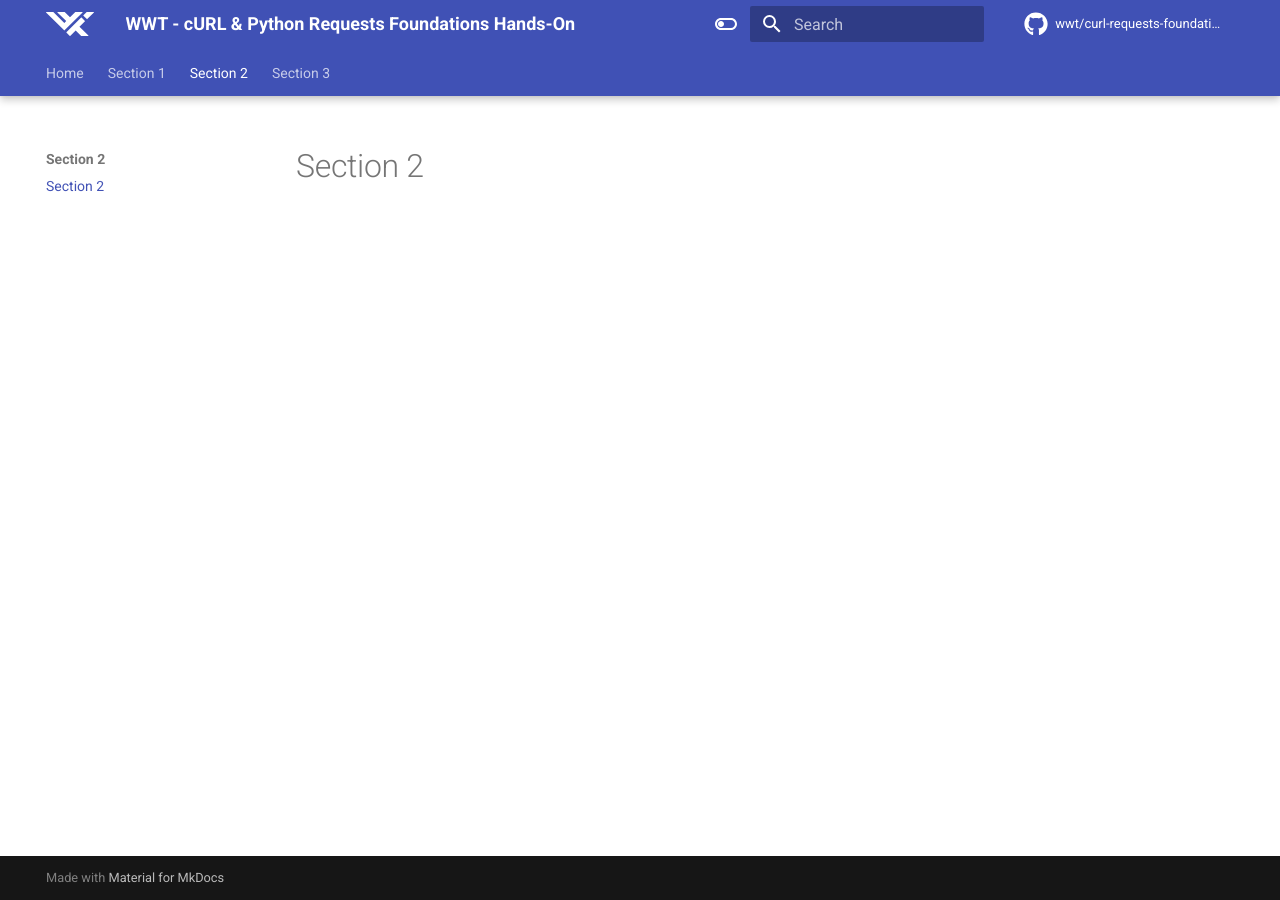
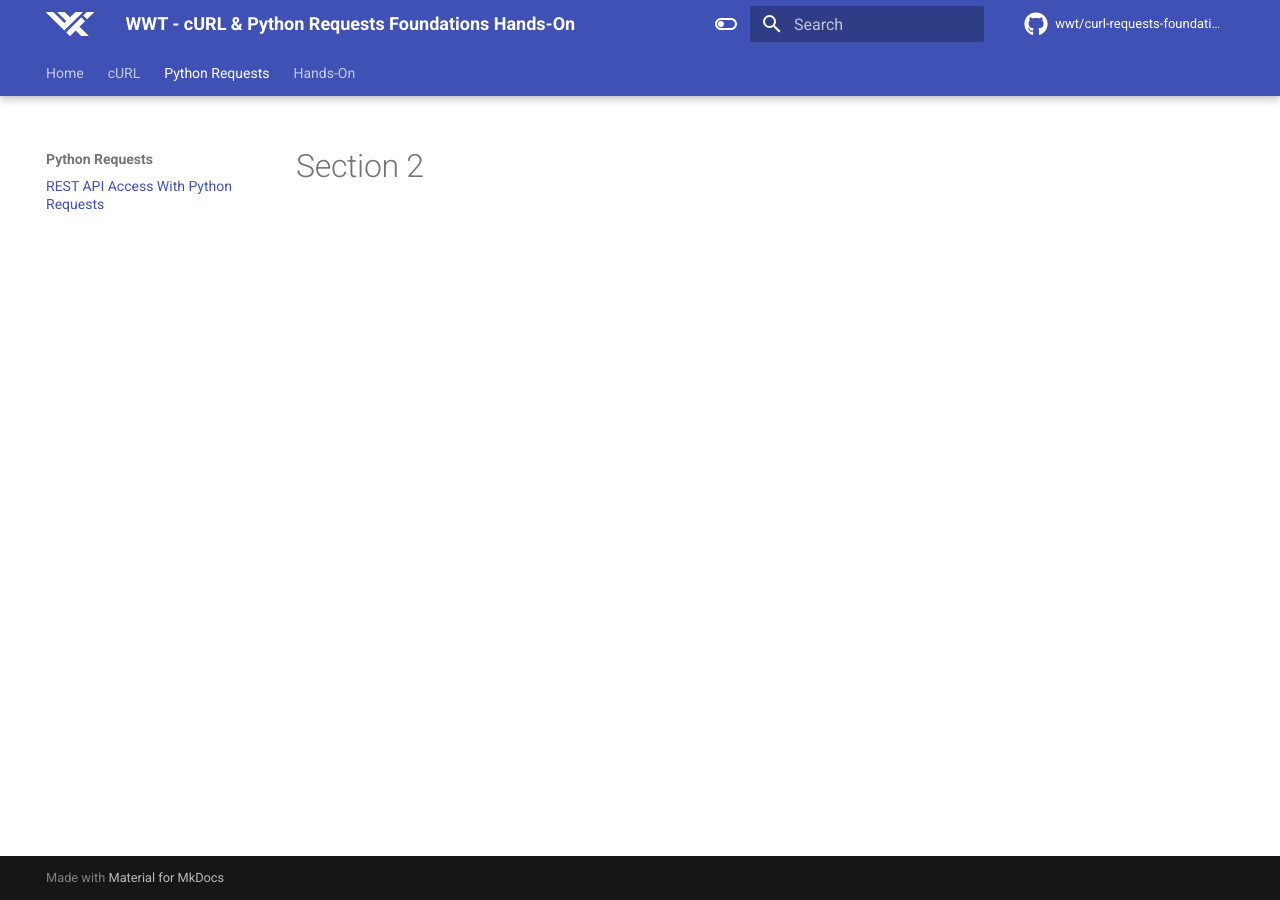
Before and after one commit to wwt/curl-requests-foundations, an MkDocs documentation site: the page built from docs/sections/section_2.md, in a window 1280 px wide. Built offline with MkDocs 1.6.1 and Material for MkDocs 9.7.7, drawn with Linux system fonts in a browser that asks for light colours; comment, search, counter and statistics services are not loaded.

Commit message:
Update section names

```diff
--- a/mkdocs.yml
+++ b/mkdocs.yml
@@ -4,12 +4,12 @@ site_url: "https://wwt.github.io/curl-requests-foundations"
 nav:
   - Home:
     - cURL & Python Requests Hands-On Resources: index.md
-  - Section 1:
-    - Section 1: sections/section_1.md
-  - Section 2:
-    - Section 2: sections/section_2.md
-  - Section 3:
-    - Section 3: sections/section_3.md
+  - cURL:
+    - REST API Access With cURL: sections/section_1.md
+  - Python Requests:
+    - REST API Access With Python Requests: sections/section_2.md
+  - Hands-On:
+    - Hands-On Exercises: sections/section_3.md
 
 # Repository
 repo_name: "wwt/curl-requests-foundations"
@@ -64,6 +64,7 @@ markdown_extensions:
   - abbr
   - admonition
   - attr_list
+  - footnotes
   - pymdownx.caret
   - pymdownx.details
   - pymdownx.emoji:
```
